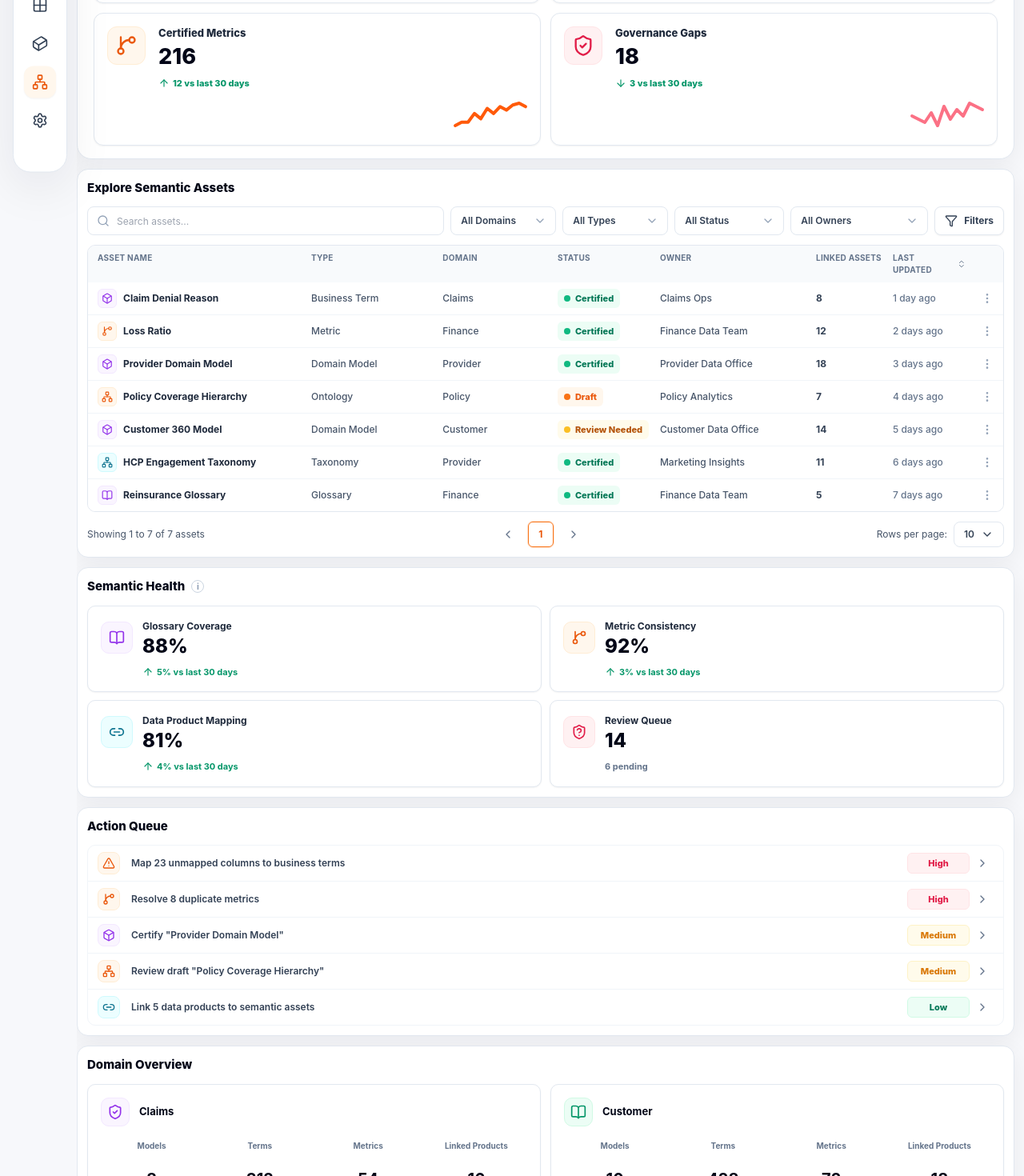
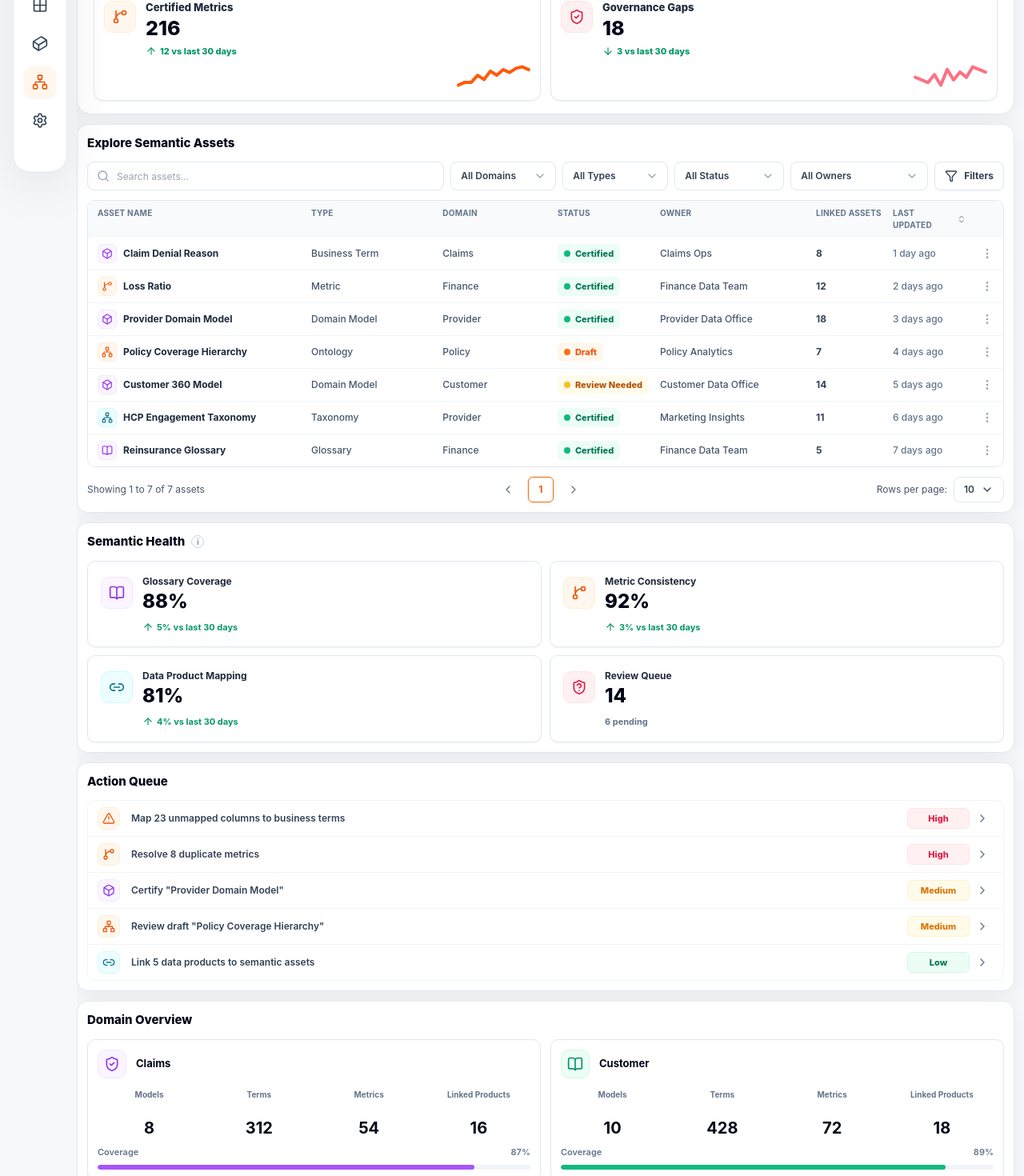
Before and after one commit to venkatesh27das/ai_for_data_platform, a React (Vite) app: page /semantic-hub in a window 1280 px wide. Shown: the part 400-1870 px from the top of the page at 80% size. Built offline with nearby package versions, Linux system fonts and the light colour scheme.

Commit message:
updated screenshot for readme

```diff
--- a/src/pages/DataProducts.tsx
+++ b/src/pages/DataProducts.tsx
@@ -332,7 +332,7 @@ function FeaturedProductCard({ product, onClick }: { product: DataProduct; onCli
   const icon = productIconMap[product.id] ?? { icon: Database, tone: "orange" as ProductTone };
   const Icon = icon.icon;
   return (
-    <button onClick={onClick} className="min-h-[190px] rounded-[10px] border border-slate-200 bg-white p-3 text-left shadow-sm transition hover:-translate-y-0.5 hover:border-orange-200 hover:shadow-card">
+    <button onClick={onClick} className="min-h-[168px] rounded-[10px] border border-slate-200 bg-white p-3 text-left shadow-sm transition hover:-translate-y-0.5 hover:border-orange-200 hover:shadow-card">
       <div className="flex items-start justify-between gap-2">
         <div className="flex min-w-0 items-start gap-3">
           <span className={`grid h-10 w-10 shrink-0 place-items-center rounded-[10px] border ${toneMap[icon.tone]}`}><Icon className="h-5 w-5" /></span>
@@ -343,12 +343,12 @@ function FeaturedProductCard({ product, onClick }: { product: DataProduct; onCli
         </div>
         <MoreVertical className="h-4 w-4 shrink-0 text-slate-400" />
       </div>
-      <div className="mt-4 grid grid-cols-[64px_1fr] gap-y-2 text-[11px]">
+      <div className="mt-3 grid grid-cols-[64px_1fr] gap-y-1.5 text-[11px]">
         <span className="font-bold text-slate-500">Domain</span><span className="truncate font-semibold text-slate-800">{compactDomain(product.domain)}</span>
         <span className="font-bold text-slate-500">Owner</span><span className="truncate font-semibold text-slate-800">{product.owner}</span>
         <span className="font-bold text-slate-500">Type</span><span className="truncate font-semibold text-slate-800">{product.type}</span>
       </div>
-      <div className="mt-3 flex items-center justify-between border-t border-slate-100 pt-3 text-[11px]">
+      <div className="mt-2.5 flex items-center justify-between border-t border-slate-100 pt-2.5 text-[11px]">
         <b className="text-slate-700">Quality {product.qualityScore}%</b>
         <span className="font-medium text-slate-500">Updated {product.lastUpdated}</span>
       </div>
--- a/src/pages/SemanticHub.tsx
+++ b/src/pages/SemanticHub.tsx
@@ -288,13 +288,13 @@ function DashboardPanel({ title, info = false, children }: { title: string; info
 
 function SummaryMetric({ title, value, delta, icon: Icon, tone, values, down = false, onClick }: { title: string; value: string; delta: string; icon: LucideIcon; tone: SemanticTone; values: readonly number[]; down?: boolean; onClick: () => void }) {
   return (
-    <button onClick={onClick} className="rounded-[12px] border border-slate-200 bg-white p-4 text-left shadow-sm transition hover:-translate-y-0.5 hover:border-orange-100 hover:shadow-card">
-      <div className="flex items-start gap-4">
-        <span className={`grid h-12 w-12 shrink-0 place-items-center rounded-[12px] border ${toneMap[tone]}`}><Icon className="h-7 w-7" /></span>
+    <button onClick={onClick} className="rounded-[12px] border border-slate-200 bg-white p-3 text-left shadow-sm transition hover:-translate-y-0.5 hover:border-orange-100 hover:shadow-card">
+      <div className="flex items-start gap-3">
+        <span className={`grid h-10 w-10 shrink-0 place-items-center rounded-[10px] border ${toneMap[tone]}`}><Icon className="h-5 w-5" /></span>
         <span className="min-w-0 flex-1">
           <span className="block text-[13px] font-extrabold leading-4 text-slate-800">{title}</span>
-          <span className="mt-2 block text-[27px] font-extrabold leading-none text-slate-950">{value}</span>
-          <span className={`mt-3 flex items-center gap-1 text-[11px] font-extrabold ${down ? "text-emerald-600" : "text-emerald-600"}`}>
+          <span className="mt-1.5 block text-[25px] font-extrabold leading-none text-slate-950">{value}</span>
+          <span className={`mt-2 flex items-center gap-1 text-[11px] font-extrabold ${down ? "text-emerald-600" : "text-emerald-600"}`}>
             <ArrowUp className={`h-3.5 w-3.5 ${down ? "rotate-180" : ""}`} /> {delta} vs last 30 days
           </span>
         </span>
@@ -326,7 +326,7 @@ function Sparkline({ tone, values }: { tone: SemanticTone; values: readonly numb
   });
   const path = points.map(([x, y], index) => `${index === 0 ? "M" : "L"} ${x.toFixed(1)} ${y.toFixed(1)}`).join(" ");
   return (
-    <svg className="ml-auto mt-2 block h-11 w-[92px] overflow-visible" viewBox={`0 0 ${width} ${height}`} preserveAspectRatio="none" aria-hidden="true">
+    <svg className="ml-auto mt-1 block h-9 w-[92px] overflow-visible" viewBox={`0 0 ${width} ${height}`} preserveAspectRatio="none" aria-hidden="true">
       <path d={path} fill="none" stroke={strokeMap[tone]} strokeLinecap="round" strokeLinejoin="round" strokeWidth="4" vectorEffect="non-scaling-stroke" />
     </svg>
   );
@@ -425,18 +425,18 @@ function PriorityBadge({ priority }: { priority: QueuePriority }) {
 
 function DomainCard({ title, icon: Icon, tone, models, terms, metrics, linkedProducts, coverage, onClick }: { title: string; icon: LucideIcon; tone: SemanticTone; models: number; terms: number; metrics: number; linkedProducts: number; coverage: number; onClick: () => void }) {
   return (
-    <button onClick={onClick} className="rounded-[10px] border border-slate-200 bg-white p-4 text-left shadow-sm transition hover:border-orange-200">
+    <button onClick={onClick} className="rounded-[10px] border border-slate-200 bg-white p-3 text-left shadow-sm transition hover:border-orange-200">
       <div className="flex items-center gap-3">
         <span className={`grid h-9 w-9 place-items-center rounded-[10px] border ${toneMap[tone]}`}><Icon className="h-5 w-5" /></span>
         <b className="text-[13px] text-slate-950">{title}</b>
       </div>
-      <div className="mt-4 grid grid-cols-4 gap-2 text-center">
+      <div className="mt-3 grid grid-cols-4 gap-2 text-center">
         <DomainStat label="Models" value={models} />
         <DomainStat label="Terms" value={terms} />
         <DomainStat label="Metrics" value={metrics} />
         <DomainStat label="Linked Products" value={linkedProducts} />
       </div>
-      <div className="mt-4 flex items-center justify-between text-[11px] font-semibold text-slate-500">
+      <div className="mt-3 flex items-center justify-between text-[11px] font-semibold text-slate-500">
         <span>Coverage</span><span>{coverage}%</span>
       </div>
       <div className="mt-2 h-1.5 overflow-hidden rounded-full bg-slate-100">
--- a/src/pages/Studios.tsx
+++ b/src/pages/Studios.tsx
@@ -151,7 +151,7 @@ export default function Studios() {
 
         <section className="studios-bottom-grid">
           <DashboardPanel title="Recommended Templates" action="View all templates" onAction={() => setFlow(templateFlow)}>
-            <div className="grid grid-cols-1 gap-2.5 min-[1500px]:grid-cols-3 min-[1800px]:grid-cols-5">
+            <div className="grid grid-cols-1 gap-2.5 min-[1180px]:grid-cols-2 min-[1500px]:grid-cols-3 min-[1800px]:grid-cols-5">
               {templates.map((template) => <TemplateCard key={template.title} {...template} onClick={() => setFlow(templateLaunchFlow(template.title, template.detail))} />)}
             </div>
           </DashboardPanel>
@@ -306,7 +306,7 @@ function InsightCard({ title, value, detail }: { title: string; value: string; d
 
 function TemplateCard({ title, detail, uses, icon: Icon, tone, onClick }: { title: string; detail: string; uses: string; icon: LucideIcon; tone: StudioTone; onClick: () => void }) {
   return (
-    <button onClick={onClick} className="grid min-h-[174px] grid-rows-[36px_40px_48px_1fr] rounded-[10px] border border-slate-200 bg-white p-3 text-left shadow-sm transition hover:border-orange-200">
+    <button onClick={onClick} className="grid min-h-[154px] grid-rows-[34px_36px_40px_1fr] rounded-[10px] border border-slate-200 bg-white p-3 text-left shadow-sm transition hover:border-orange-200">
       <span className={`grid h-9 w-9 place-items-center rounded-lg border ${toneMap[tone]}`}><Icon className="h-5 w-5" /></span>
       <b className="mt-2 line-clamp-2 text-[12px] leading-4 text-slate-950">{title}</b>
       <span className="mt-1 line-clamp-3 text-[11px] leading-4 text-slate-600">{detail}</span>
--- a/src/styles.css
+++ b/src/styles.css
@@ -132,7 +132,7 @@ button, input, select { font: inherit; }
   .journey-detail-grid { grid-template-columns: 1.15fr 1fr 1fr; }
   .studios-feature-grid { grid-template-columns: repeat(6, minmax(0, 1fr)); }
   .studios-mid-grid { grid-template-columns: 0.92fr 1.1fr 1.05fr; }
-  .studios-bottom-grid { grid-template-columns: 1.35fr .88fr .85fr; }
+  .studios-bottom-grid { grid-template-columns: 1.35fr .88fr .85fr; align-items: start; }
   .data-products-metric-grid,
   .data-products-feature-grid { grid-template-columns: repeat(3, minmax(0, 1fr)); }
   .data-products-bottom-grid { grid-template-columns: minmax(0, .9fr) minmax(0, 1.35fr); }
```
Also changed, not shown: 7 other files (tests, documents, lock files or other folders).
